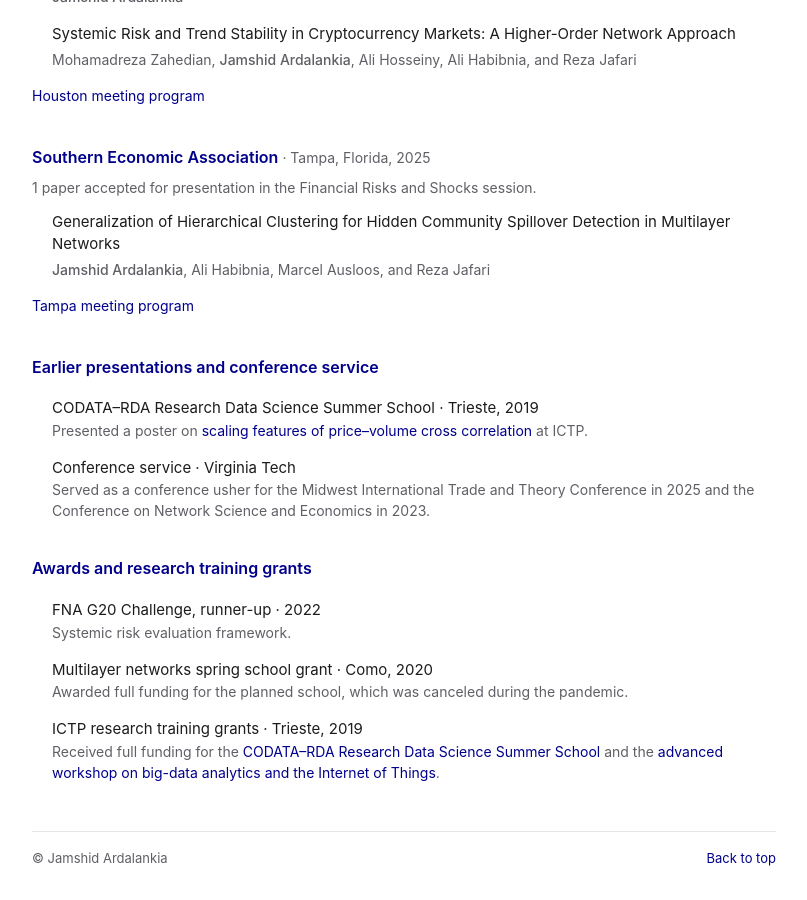
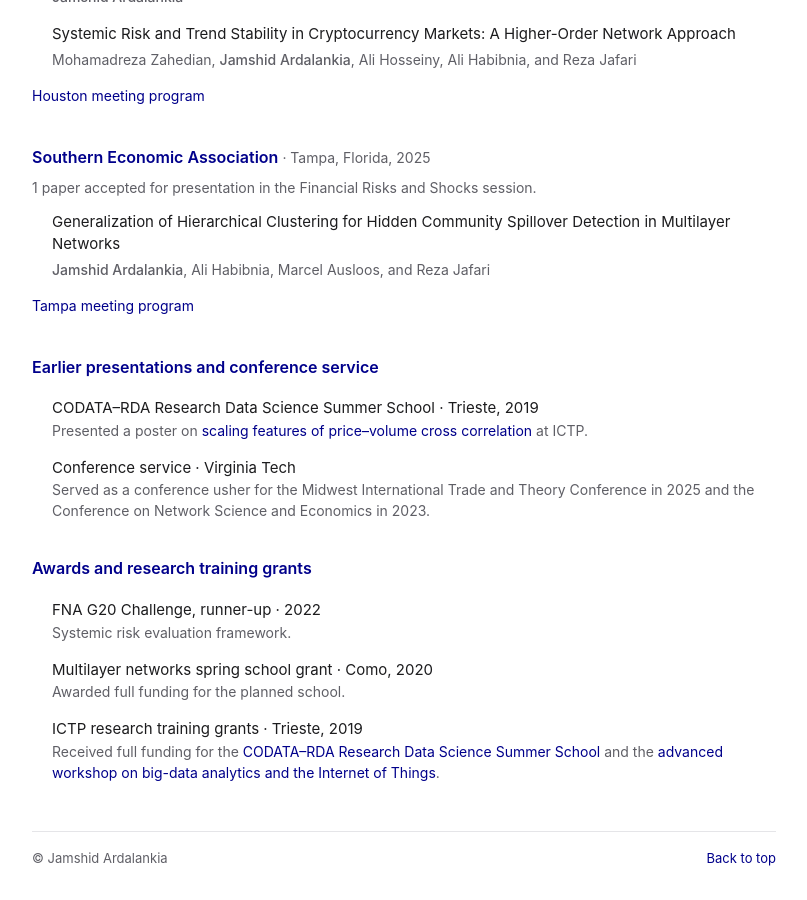
Before and after one commit to jamshidardalankia/jamshidardalankia.github.io, a Jekyll site: the page built from modern/index.html, in a window 1280 px wide and 900 px high, scrolled down 1893 px. Shown: the whole window, without its empty margins (368-1175 px from the left). Built offline with Jekyll 4.4.1, drawn with Linux system fonts in a browser that asks for light colours.

Commit message:
Remove pandemic cancellation clause from Como grant description

```diff
--- a/modern/index.html
+++ b/modern/index.html
@@ -244,7 +244,7 @@ layout: academic-page
               </li>
               <li>
                 <h4>Multilayer networks spring school grant · Como, 2020</h4>
-                <p>Awarded full funding for the planned school, which was canceled during the pandemic.</p>
+                <p>Awarded full funding for the planned school.</p>
               </li>
               <li>
                 <h4>ICTP research training grants · Trieste, 2019</h4>
--- a/scripts/build-modern.py
+++ b/scripts/build-modern.py
@@ -119,6 +119,9 @@ def organize_research(research):
 
 def open_conference_groups(research):
     """Show each conference and its indented paper list without disclosures."""
+    research = research.replace(
+        'Awarded full funding for the planned school, which was canceled during the pandemic.',
+        'Awarded full funding for the planned school.', 1)
     for number, match in enumerate(list(re.finditer(r'<details class="disclosure conference"[^>]*>', research)), 1):
         block = element(research, "details", match.group())
         summary = element(block, "summary", "")
```
